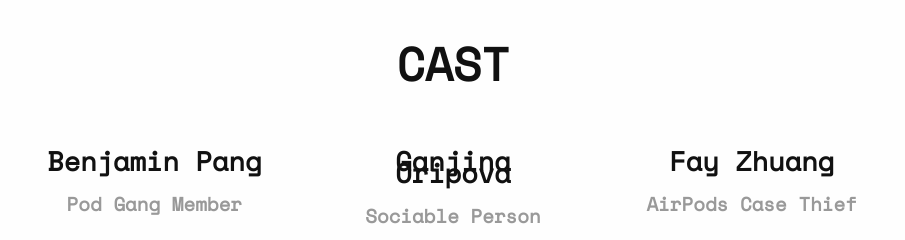
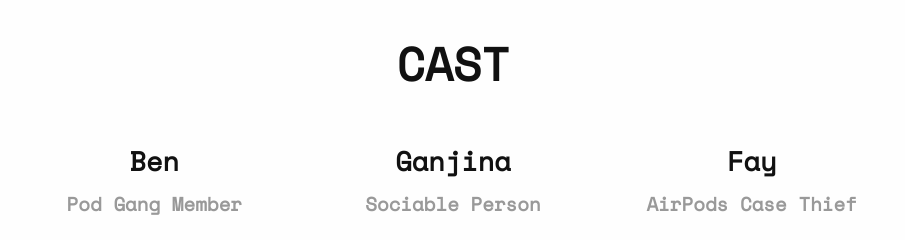
Before and after one commit to molarmanful/30mff, a website: page index.pug in a window 1280 px wide. Shown: the part 2289-2529 px from the top of the page, without its empty margins (187-1092 px from the left). Drawn offline with nearby package versions, Linux system fonts and the light colour scheme; files that its build step writes are made by us from their sources.

Commit message:
fix bio cols

```diff
--- a/index.pug
+++ b/index.pug
@@ -51,11 +51,11 @@ html
               h5(style='color: #999' data-aos='fade-up')= role
               img(src=url style='width: 100%; height: auto' data-aos='fade-up')
               block
-        +card('Benjamin Pang', 'Pod Gang Member', './media/profile-ph.png')
+        +card('Ben', 'Pod Gang Member', './media/profile-ph.png')
           p(data-aos='fade-up') Lorem Ipsum is simply dummy text of the printing and typesetting industry. Lorem Ipsum has been the industry's standard dummy text ever since the 1500s, when an unknown printer took a galley of type and scrambled it to make a type specimen book.
-        +card('Ganjina Oripova', 'Sociable Person', './media/profile-ph.png')
+        +card('Ganjina', 'Sociable Person', './media/profile-ph.png')
           p(data-aos='fade-up') Lorem Ipsum is simply dummy text of the printing and typesetting industry. Lorem Ipsum has been the industry's standard dummy text ever since the 1500s, when an unknown printer took a galley of type and scrambled it to make a type specimen book.
-        +card('Fay Zhuang', 'AirPods Case Thief', './media/profile-ph.png')
+        +card('Fay', 'AirPods Case Thief', './media/profile-ph.png')
           p(data-aos='fade-up') Lorem Ipsum is simply dummy text of the printing and typesetting industry. Lorem Ipsum has been the industry's standard dummy text ever since the 1500s, when an unknown printer took a galley of type and scrambled it to make a type specimen book.
 
     script(src='./node_modules/jquery/dist/jquery.min.js')
```
Also changed, not shown: index.html.
